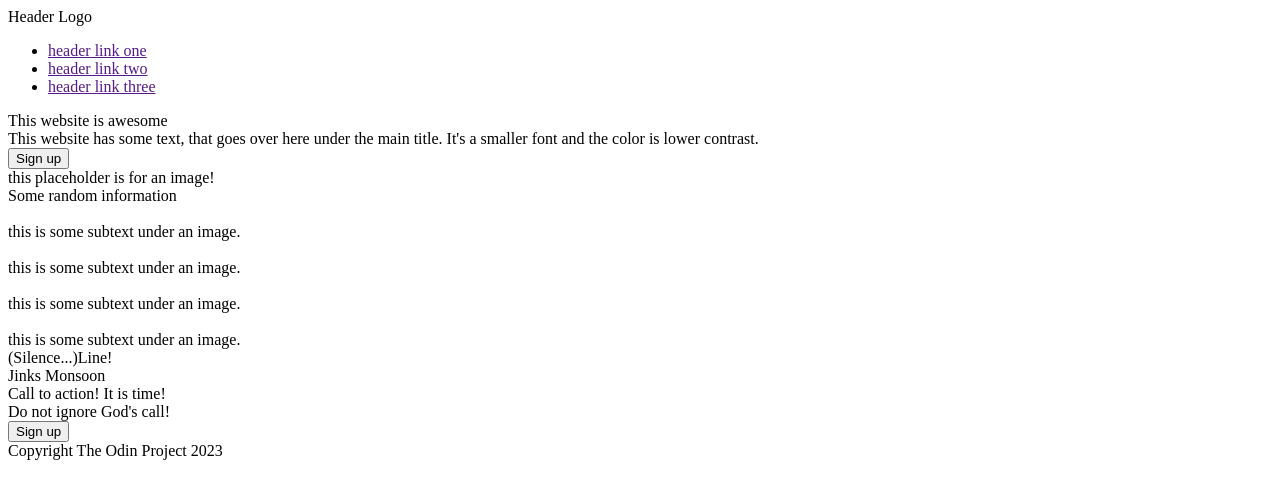
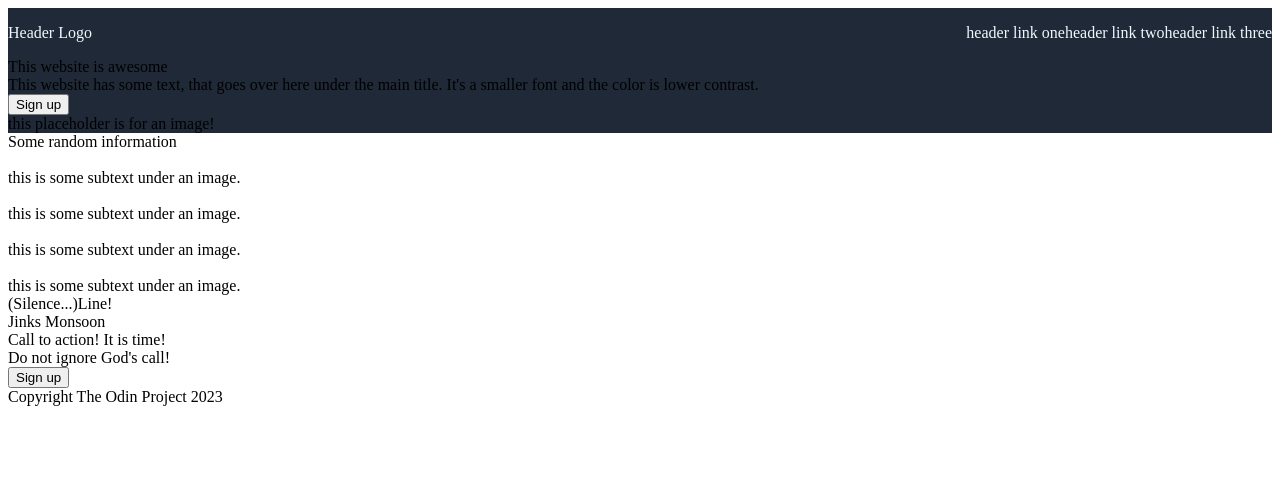
Before and after one commit to mikiraj/handMadeWebsite, a plain HTML site: page index.html in a window 1280 px wide. Drawn offline with Linux system fonts and the light colour scheme.

Commit message:
A little CSS

```diff
--- a/index.html
+++ b/index.html
@@ -4,11 +4,13 @@
     <meta charset="UTF-8">
     <meta http-equiv="X-UA-Compatible" content="IE=edge">
     <meta name="viewport" content="width=device-width, initial-scale=1.0">
-    <title>Document</title>
+    <title>My page</title>
+    <link rel="stylesheet" href="style.css">
 </head>
 <body>
+    <div class="darkblue">
         <div class="first-part">
-        <div>Header Logo</div>
+            <div class="header">Header Logo</div>
             <ul>
                 <li><a href="">header link one</a></li>
                 <li><a href="">header link two</a></li>
@@ -26,7 +28,7 @@
             </div>
             <div>this placeholder is for an image!</div>
         </div>
-
+    </div>
 
     <div>Some random information</div>
     <div><!-- this is the holder for images and their recpective texts -->
--- a/style.css
+++ b/style.css
@@ -0,0 +1,32 @@
+.first-part{
+    display: flex;
+    color: aliceblue;
+    align-items: baseline;
+
+}
+
+.darkblue{
+    background-color: #1f2937;
+
+}
+
+a{
+    text-decoration: none;
+      color: aliceblue;
+
+}
+
+
+ul{
+    display: flex;
+
+}
+li{
+
+    list-style: none;
+
+}
+
+.header{
+    margin-right: auto;
+}
```
Lines whose indentation alone changed are shown as unchanged.
